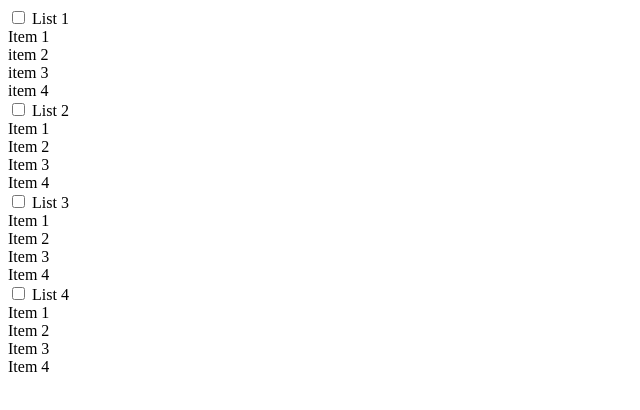
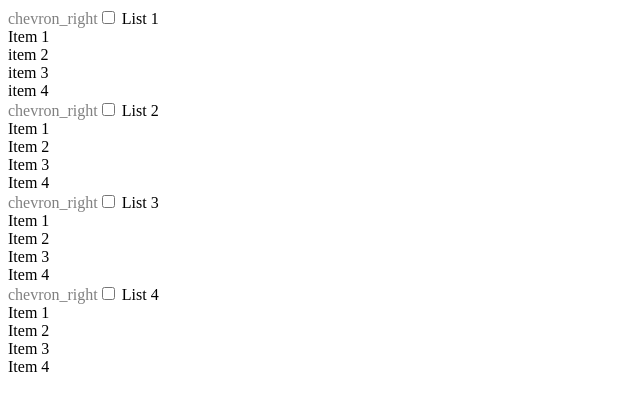
Before and after one commit to artemShvalev/ProContext-Task, a Vue app: page / in a window 1280 px wide. Shown: the top 410 px of the page, without its empty margins (0-640 px from the left). Built offline with nearby package versions, Linux system fonts and the light colour scheme.

Commit message:
conf styles

```diff
--- a/package.json
+++ b/package.json
@@ -8,6 +8,7 @@
     "lint": "vue-cli-service lint"
   },
   "dependencies": {
+    "@mdi/font": "^5.9.55",
     "core-js": "^3.6.5",
     "vue": "^2.6.11"
   },
--- a/src/assets/styles/main.scss
+++ b/src/assets/styles/main.scss
@@ -2,4 +2,9 @@ ul,li{
   list-style-type: none;
   margin: 0;
   padding: 0;
+  span::after{
+    font-family: 'Material Icons';
+    content: "chevron_right";
+    color: grey;
+  }
 }
--- a/src/components/ListLeft.vue
+++ b/src/components/ListLeft.vue
@@ -1,6 +1,7 @@
 <template>
 <div>
-  <ul>
+ <ul>
+    <span></span>
     <input type="checkbox"> List 1
     <li>Item 1</li>
     <li>item 2</li>
@@ -8,6 +9,7 @@
     <li>item 4</li>
   </ul>
   <ul>
+    <span></span>
   <input type="checkbox">  List 2
     <li>Item 1</li>
     <li>Item 2</li>
@@ -15,6 +17,7 @@
     <li>Item 4</li>
   </ul>
   <ul>
+    <span></span>
     <input type="checkbox">  List 3
     <li>Item 1</li>
     <li>Item 2</li>
@@ -22,17 +25,12 @@
     <li>Item 4</li>
   </ul>
   <ul>
+    <span></span>
     <input type="checkbox">  List 4
     <li>Item 1</li>
     <li>Item 2</li>
     <li>Item 3</li>
     <li>Item 4</li>
-  </ul>
-  <ul>
-    <li></li>
-    <li></li>
-    <li></li>
-    <li></li>
   </ul>
 </div>
 </template>
```
Also changed, not shown: 1 other file (tests, documents, lock files or other folders).
